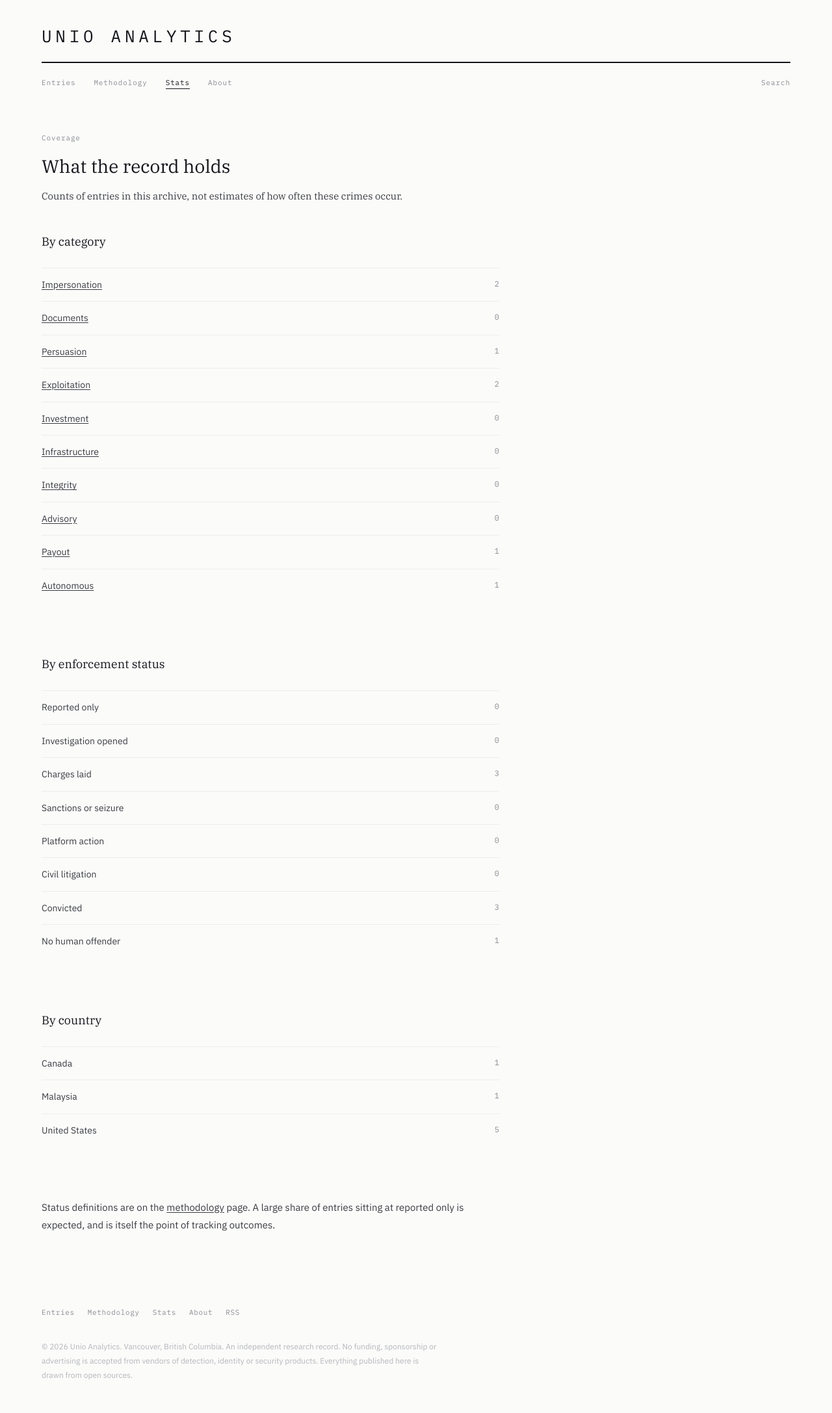
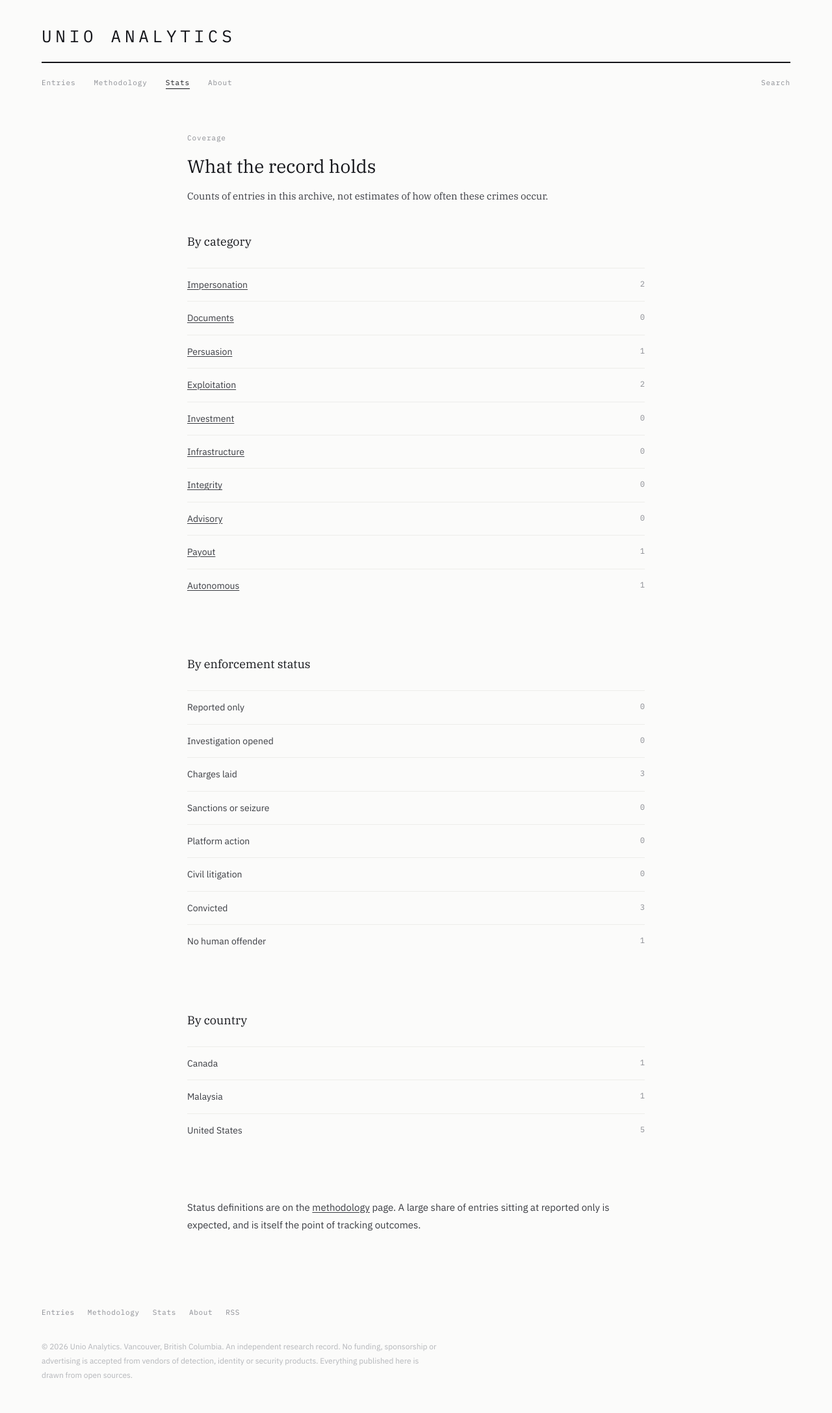
Before and after one commit to maestro-hong/maestro-hong.github.io, a Jekyll site: the page built from stats.html, in a window 1280 px wide. Shown: the whole page at 65% size. Built offline with Jekyll 4.4.1, drawn with Linux system fonts in a browser that asks for light colours.

Commit message:
Change margin

```diff
--- a/assets/css/style.css
+++ b/assets/css/style.css
@@ -211,7 +211,12 @@ img { display: block; max-width: 100%; }
 
 /* inner pages */
 
-.page { padding-top: 4rem; }
+.page {
+  padding-top: 4rem;
+  max-width: calc(var(--column) + (var(--pad) * 2));
+  margin-left: auto;
+  margin-right: auto;
+}
 .page__label { font-family: var(--font-mono); font-size: 0.6875rem; letter-spacing: 0.08em; color: var(--muted); }
 .page__title {
   font-family: var(--font-serif);
```
